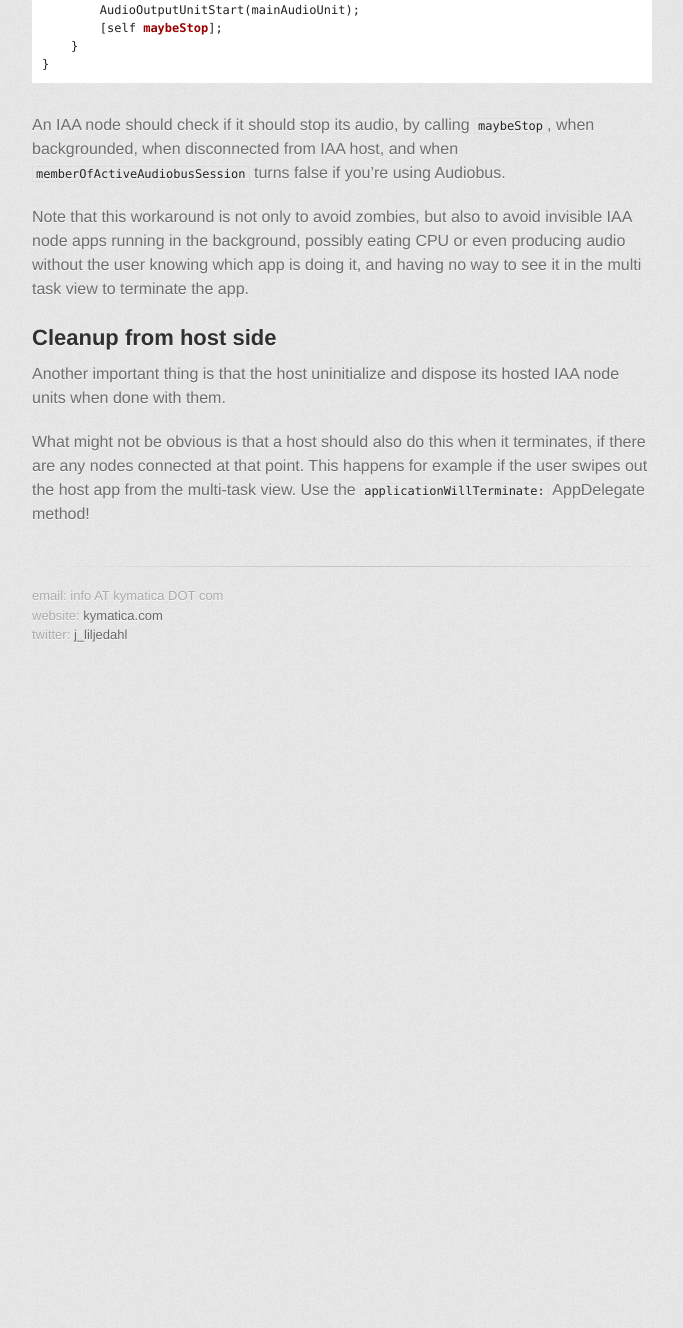
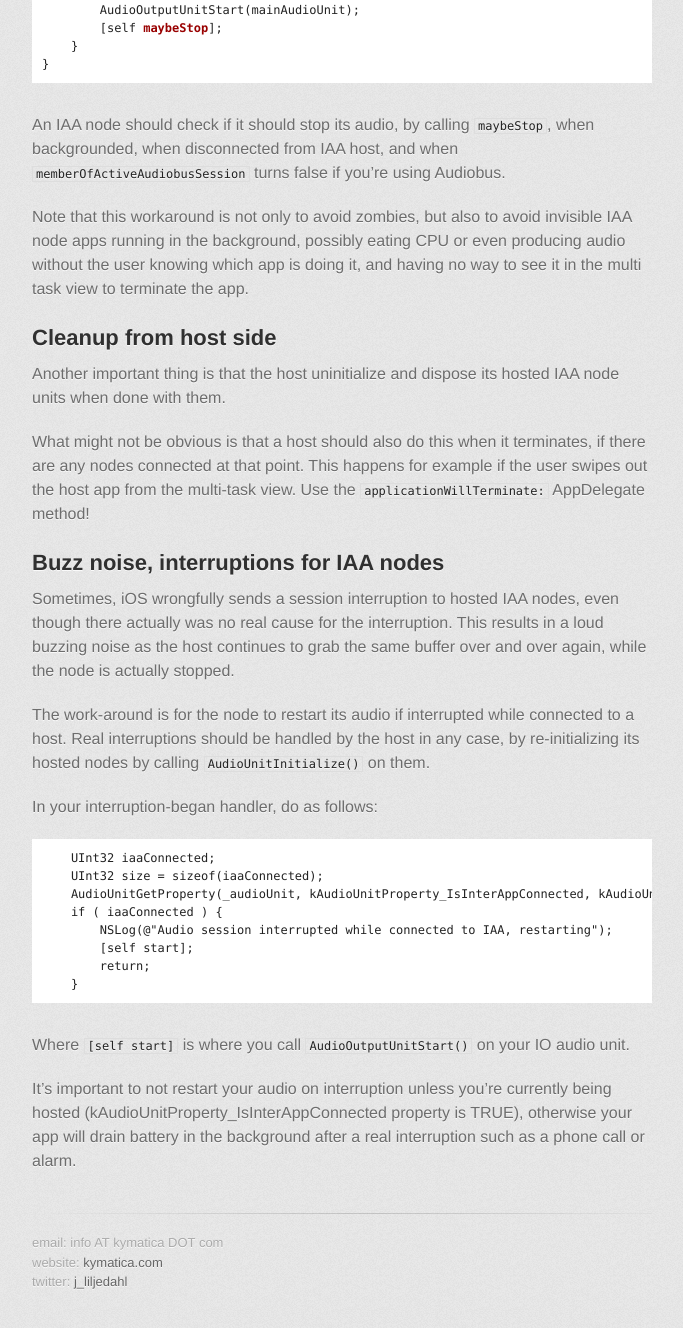
Before and after one commit to lijon/lijon.github.io, a Jekyll site: the page built from iaa_quirks.md, in a window 1280 px wide and 1400 px high, scrolled down 4155 px. Shown: the top 1328 px of the window, without its empty margins (298-981 px from the left). Built offline with Jekyll 4.4.1, drawn with Linux system fonts in a browser that asks for light colours; some web fonts are replaced; comment, search, counter and statistics services are not loaded; before the commit the page ends 4908 px from its top, so only the background shows below that.

Commit message:
Document IAA-buzz interruption work-around

````diff
--- a/iaa_quirks.md
+++ b/iaa_quirks.md
@@ -168,3 +168,23 @@ Note that this workaround is not only to avoid zombies, but also to avoid invisi
 Another important thing is that the host uninitialize and dispose its hosted IAA node units when done with them.
 
 What might not be obvious is that a host should also do this when it terminates, if there are any nodes connected at that point. This happens for example if the user swipes out the host app from the multi-task view. Use the `applicationWillTerminate:` AppDelegate method!
+
+## Buzz noise, interruptions for IAA nodes
+Sometimes, iOS wrongfully sends a session interruption to hosted IAA nodes, even though there actually was no real cause for the interruption. This results in a loud buzzing noise as the host continues to grab the same buffer over and over again, while the node is actually stopped.
+
+The work-around is for the node to restart its audio if interrupted while connected to a host. Real interruptions should be handled by the host in any case, by re-initializing its hosted nodes by calling `AudioUnitInitialize()` on them.
+
+In your interruption-began handler, do as follows:
+```
+    UInt32 iaaConnected;
+    UInt32 size = sizeof(iaaConnected);
+    AudioUnitGetProperty(_audioUnit, kAudioUnitProperty_IsInterAppConnected, kAudioUnitScope_Global, 0, &iaaConnected, &size);
+    if ( iaaConnected ) {
+        NSLog(@"Audio session interrupted while connected to IAA, restarting");
+        [self start];
+        return;
+    }
+```
+Where `[self start]` is where you call `AudioOutputUnitStart()` on your IO audio unit.
+
+It's important to not restart your audio on interruption unless you're currently being hosted (kAudioUnitProperty_IsInterAppConnected property is TRUE), otherwise your app will drain battery in the background after a real interruption such as a phone call or alarm.
````
